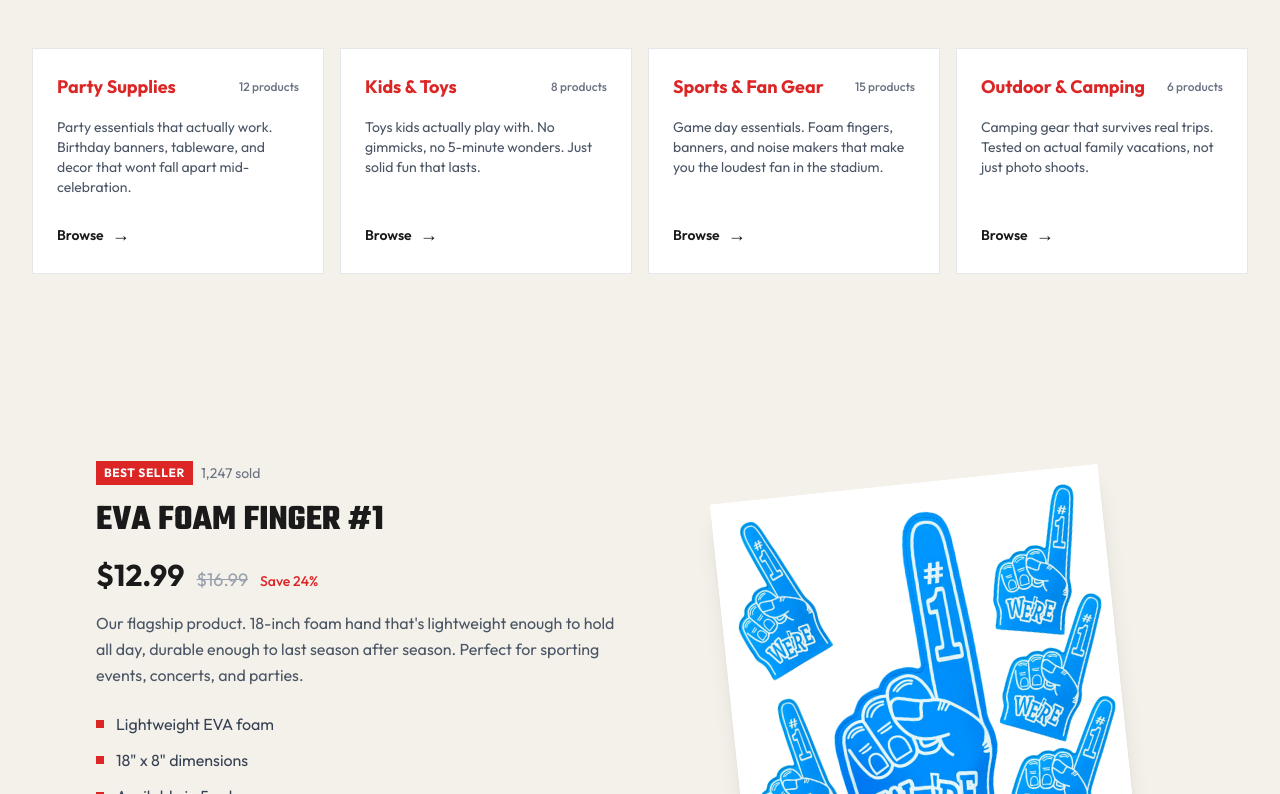
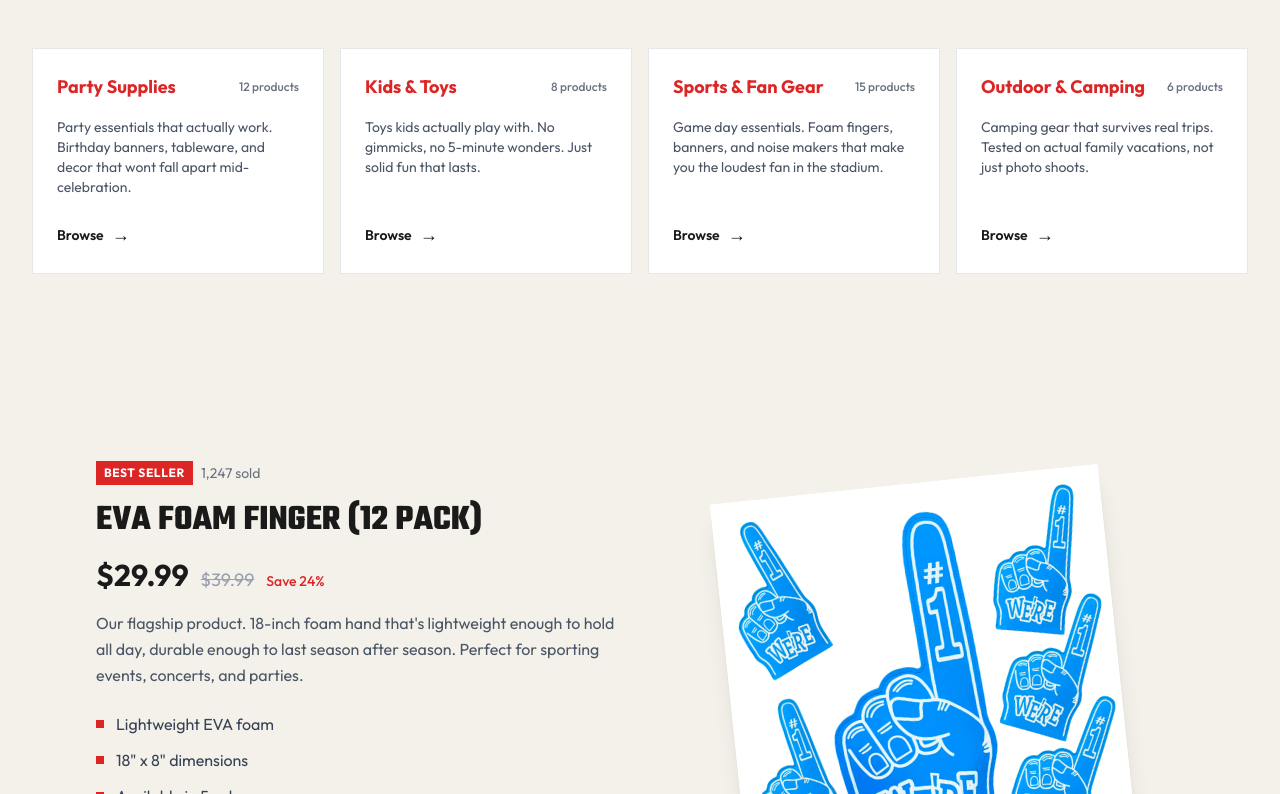
Before and after one commit to isoroc/eyrya-website, a Next.js app: page / in a window 1280 px wide. Shown: the part 968-1762 px from the top of the page. Built offline with nearby package versions, Linux system fonts and the light colour scheme.

Commit message:
update: EVA Foam Finger price to .99 (12 Pack)

```diff
--- a/app/components/FeaturedProductSection.tsx
+++ b/app/components/FeaturedProductSection.tsx
@@ -30,12 +30,12 @@ export default function FeaturedProductSection() {
             </div>
 
             <h2 className="text-4xl font-['Teko'] uppercase font-bold text-[#1a1a1a] mb-4">
-              EVA Foam Finger #1
+              EVA Foam Finger (12 Pack)
             </h2>
 
             <div className="flex items-baseline gap-3 mb-4">
-              <span className="text-3xl font-bold text-[#1a1a1a]">$12.99</span>
-              <span className="text-lg text-gray-400 line-through">$16.99</span>
+              <span className="text-3xl font-bold text-[#1a1a1a]">$29.99</span>
+              <span className="text-lg text-gray-400 line-through">$39.99</span>
               <span className="text-sm text-[#DC2626] font-medium">Save 24%</span>
             </div>
 
--- a/app/components/HeroSection.tsx
+++ b/app/components/HeroSection.tsx
@@ -35,7 +35,7 @@ export default function HeroSection() {
 
           <div className="mb-8">
             <span className="text-4xl sm:text-5xl font-bold text-white font-sans">
-              $12.99
+              $29.99
             </span>
           </div>
 
--- a/app/ideas/[slug]/page.tsx
+++ b/app/ideas/[slug]/page.tsx
@@ -66,7 +66,7 @@ const articles: Record<string, ArticleData> = {
       { title: 'Bulk Orders: What You Need to Know', slug: 'bulk-order-guide' },
     ],
     relatedProducts: [
-      { name: 'EVA Foam Finger', slug: 'eva-foam-finger' },
+      { name: 'EVA Foam Finger (12 Pack)', slug: 'eva-foam-finger' },
       { name: 'Party LED Lights Set', slug: 'party-led-lights' },
     ],
   },
@@ -96,7 +96,7 @@ const articles: Record<string, ArticleData> = {
       <p>We have sold over 50,000 foam fingers with an average rating of 4.8 out of 5 stars. That is not a marketing claim - that is real customer feedback from Amazon and Temu. People notice the quality difference, and they tell others.</p>
 
       <h2>Is It Worth the Extra Cost?</h2>
-      <p>Our foam fingers cost more than the cheapest options on the market. But think about it this way: if you buy a $4 foam finger that lasts one game, and then buy another one next season, and another the season after - you have spent $12 and still have nothing that lasts. Our foam finger costs $12.99 and lasts for years. The math works out.</p>
+      <p>Our foam fingers cost more than the cheapest options on the market. But think about it this way: if you buy a $4 foam finger that lasts one game, and then buy another one next season, and another the season after - you have spent $12 and still have nothing that lasts. Our 12-pack of foam fingers costs $29.99 (just $2.50 each) and lasts for years. The math works out.</p>
 
       <p>Plus, if you are ordering for a team, school, or event, our wholesale pricing brings the per-unit cost down significantly. Check our wholesale page for details.</p>
 
@@ -107,7 +107,7 @@ const articles: Record<string, ArticleData> = {
       { title: 'Party Supplies That Actually Last', slug: 'reusable-party-supplies' },
     ],
     relatedProducts: [
-      { name: 'EVA Foam Finger', slug: 'eva-foam-finger' },
+      { name: 'EVA Foam Finger (12 Pack)', slug: 'eva-foam-finger' },
     ],
   },
   'reusable-party-supplies': {
@@ -148,7 +148,7 @@ const articles: Record<string, ArticleData> = {
       { title: 'Why Our Foam Fingers Are Different', slug: 'foam-finger-quality' },
     ],
     relatedProducts: [
-      { name: 'EVA Foam Finger', slug: 'eva-foam-finger' },
+      { name: 'EVA Foam Finger (12 Pack)', slug: 'eva-foam-finger' },
       { name: 'Party LED Lights Set', slug: 'party-led-lights' },
     ],
   },
@@ -205,7 +205,7 @@ const articles: Record<string, ArticleData> = {
       { title: 'Party Supplies That Actually Last', slug: 'reusable-party-supplies' },
     ],
     relatedProducts: [
-      { name: 'EVA Foam Finger', slug: 'eva-foam-finger' },
+      { name: 'EVA Foam Finger (12 Pack)', slug: 'eva-foam-finger' },
       { name: 'Party LED Lights Set', slug: 'party-led-lights' },
       { name: 'Outdoor Game Kit', slug: 'outdoor-game-kit' },
     ],
@@ -297,7 +297,7 @@ const articles: Record<string, ArticleData> = {
       { title: 'Why Our Foam Fingers Are Different', slug: 'foam-finger-quality' },
     ],
     relatedProducts: [
-      { name: 'EVA Foam Finger', slug: 'eva-foam-finger' },
+      { name: 'EVA Foam Finger (12 Pack)', slug: 'eva-foam-finger' },
       { name: 'Party LED Lights Set', slug: 'party-led-lights' },
     ],
   },
--- a/app/not-found.tsx
+++ b/app/not-found.tsx
@@ -47,7 +47,7 @@ export default function NotFound() {
           <h2 className="text-xl font-['Teko'] uppercase font-bold text-[#1a1a1a] mb-6">Popular Pages</h2>
           <div className="grid sm:grid-cols-3 gap-4 max-w-2xl mx-auto">
             <Link href="/products/eva-foam-finger" className="p-4 bg-white border border-gray-200 hover:border-[#DC2626] transition-colors">
-              <h3 className="font-semibold text-[#1a1a1a]">EVA Foam Finger</h3>
+              <h3 className="font-semibold text-[#1a1a1a]">EVA Foam Finger (12 Pack)</h3>
             </Link>
             <Link href="/products/party-led-lights" className="p-4 bg-white border border-gray-200 hover:border-[#DC2626] transition-colors">
               <h3 className="font-semibold text-[#1a1a1a]">Party LED Lights</h3>
--- a/app/page.tsx
+++ b/app/page.tsx
@@ -50,7 +50,7 @@ export default function Home() {
           "@type": "ItemList",
           "name": "EYRYA Products",
           "itemListElement": [
-            { "@type": "ListItem", "position": 1, "name": "EVA Foam Finger", "url": "https://www.eyrya.com/products/eva-foam-finger/" },
+            { "@type": "ListItem", "position": 1, "name": "EVA Foam Finger (12 Pack)", "url": "https://www.eyrya.com/products/eva-foam-finger/" },
             { "@type": "ListItem", "position": 2, "name": "Party LED Lights Set", "url": "https://www.eyrya.com/products/party-led-lights/" },
             { "@type": "ListItem", "position": 3, "name": "Outdoor Game Kit", "url": "https://www.eyrya.com/products/outdoor-game-kit/" },
           ],
--- a/app/products/ProductsClient.tsx
+++ b/app/products/ProductsClient.tsx
@@ -31,14 +31,14 @@ const categories = [
 
 const allProducts = [
   {
-    name: 'EVA Foam Finger',
-    description: 'The original 18-inch foam finger. Over 50,000 sold. 4.8/5 stars.',
+    name: 'EVA Foam Finger (12 Pack)',
+    description: '12-pack of 18-inch foam fingers. Over 50,000 sets sold. 4.8/5 stars.',
     slug: 'eva-foam-finger',
     image: '/images/products/foam-finger-multi.webp',
     category: 'Sports Fan Gear',
     categorySlug: 'sports-fan-gear',
-    price: '$12.99',
-    originalPrice: '$16.99',
+    price: '$29.99',
+    originalPrice: '$39.99',
     rating: '4.8',
     reviews: 328,
   },
--- a/app/products/[slug]/page.tsx
+++ b/app/products/[slug]/page.tsx
@@ -34,11 +34,11 @@ interface ProductData {
 
 const products: Record<string, ProductData> = {
   'eva-foam-finger': {
-    name: 'EVA Foam Finger',
-    tagline: 'The original 18-inch foam finger. Over 50,000 sold to fans across the country.',
-    description: 'Show your team spirit with our premium EVA foam finger. This is not the flimsy foam finger that falls apart after one game. Our foam fingers use 8mm high-density EVA foam that holds its shape through rain, sweat, and celebration. Whether you are cheering at an NFL game, NBA match, or your kid\'s school event, this foam hand delivers.',
-    price: '$12.99',
-    originalPrice: '$16.99',
+    name: 'EVA Foam Finger (12 Pack)',
+    tagline: '12-pack of 18-inch foam fingers. Over 50,000 sets sold to fans across the country.',
+    description: 'Show your team spirit with our premium EVA foam fingers. This 12-pack is perfect for groups, classrooms, and events. Each foam finger is made from 8mm high-density EVA foam that holds its shape through rain, sweat, and celebration. Whether you are cheering at an NFL game, NBA match, or your kid\'s school event, these foam hands deliver.',
+    price: '$29.99',
+    originalPrice: '$39.99',
     rating: '4.8',
     reviews: 328,
     sold: 50000,
@@ -176,11 +176,11 @@ const productLinks: Record<string, { name: string; slug: string }[]> = {
     { name: 'Outdoor Game Kit', slug: 'outdoor-game-kit' },
   ],
   'party-led-lights': [
-    { name: 'EVA Foam Finger', slug: 'eva-foam-finger' },
+    { name: 'EVA Foam Finger (12 Pack)', slug: 'eva-foam-finger' },
     { name: 'Outdoor Game Kit', slug: 'outdoor-game-kit' },
   ],
   'outdoor-game-kit': [
-    { name: 'EVA Foam Finger', slug: 'eva-foam-finger' },
+    { name: 'EVA Foam Finger (12 Pack)', slug: 'eva-foam-finger' },
     { name: 'Party LED Lights Set', slug: 'party-led-lights' },
   ],
 };
```
